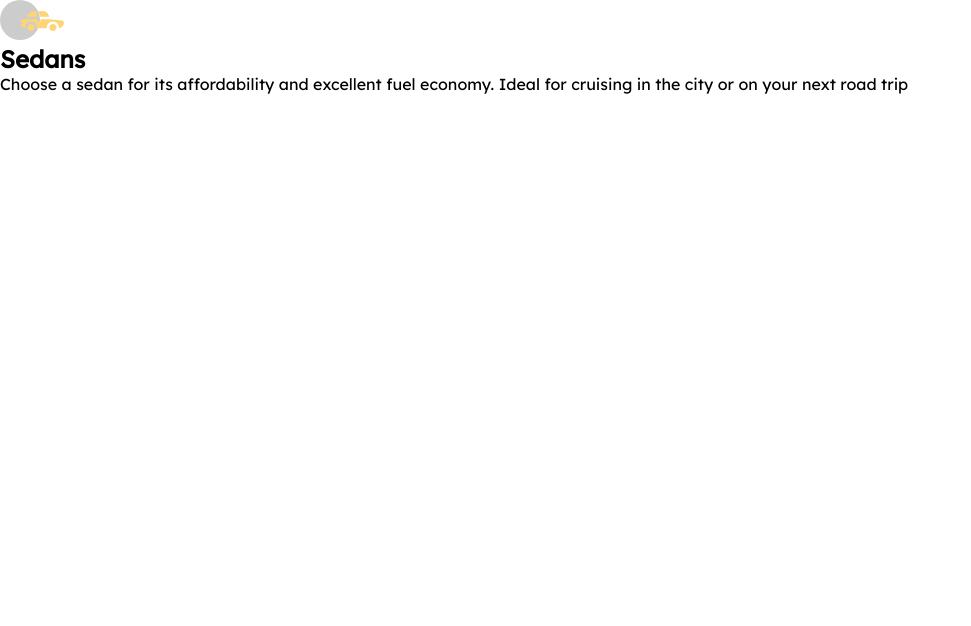
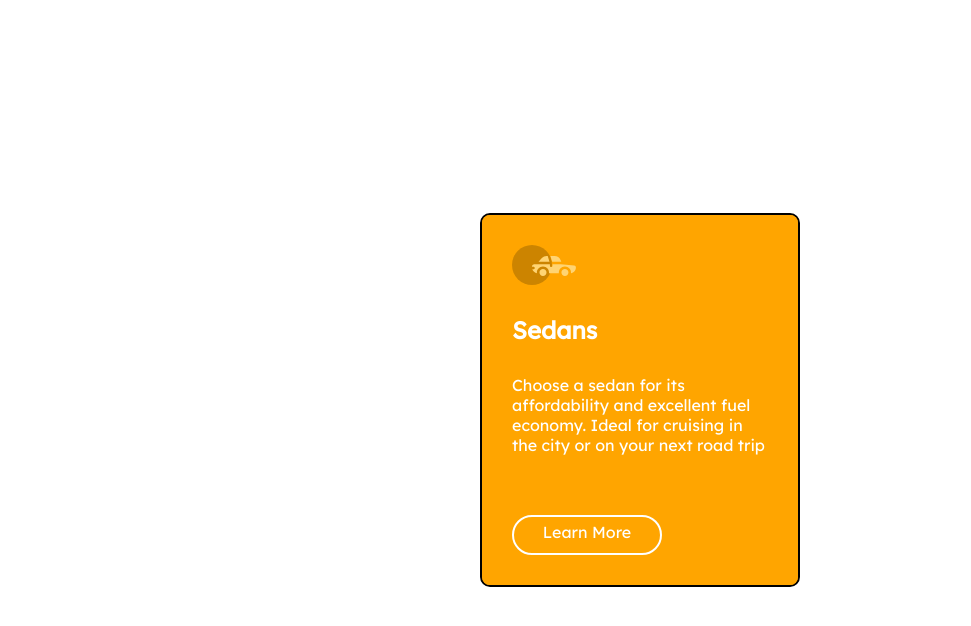
Before and after one commit to Avillegasa/3_column_andres, a React (Vite) app: page / in a window 1280 px wide. Shown: the top 626 px of the page, without its empty margins (0-971 px from the left). Built offline with nearby package versions, Linux system fonts and the light colour scheme.

Commit message:
Tarea progra

```diff
--- a/index.html
+++ b/index.html
@@ -11,7 +11,7 @@
   <link rel="preconnect" href="https://fonts.googleapis.com">
   <link rel="preconnect" href="https://fonts.gstatic.com" crossorigin>
   <link href="https://fonts.googleapis.com/css2?family=Big+Shoulders+Display:wght@700&display=swap" rel="stylesheet">
-  <title>Ejemplo_Andres</title>
+  <title>3_Columms_Andres</title>
 </head>
 
 <body>
--- a/src/App.jsx
+++ b/src/App.jsx
@@ -1,15 +1,16 @@
 import { cars } from './assets/carsAPI'
 import './App.css'
 import Cars from './components/Cars'
-
+import Button from './components/button'
+import Organizmo from './components/organizmo'
 function App() {
-
-
   return (
-    <>
-      <Cars cars={cars} />
-    </>
+    <div>
+      <Organizmo>
+        <Cars cars={cars} />
+        <Button button />
+      </Organizmo>
+    </div>
   )
 }
-
 export default App
--- a/src/components/Cars.jsx
+++ b/src/components/Cars.jsx
@@ -1,15 +1,18 @@
+import React from 'react'
+import './styles/Cars.css'
+function Cars(props)
+{
+    const cars=props.cars
+    console.log(cars)
+    return(
+        <section className='cars'>
+              <div className='orange'>
+                <img src={cars[0].imgUrl} alt={cars[0].title} />
+                <h2>{cars[0].title}</h2>
+                <p>{cars[0].description}</p>
+              </div>
+        </section>
 
-
-function Cars(props) {
-    const cars = props.cars
-    console.log(cars)
-  return (
-    <section>
-        <img src={cars[0].imgUrl} alt={cars[0].title} />
-        <h2>{cars[0].title}</h2>
-        <p>{cars[0].description}</p>
-    </section>
-  )
+    )
 }
-
 export default Cars
--- /dev/null
+++ b/src/components/button.jsx
@@ -0,0 +1,14 @@
+import './styles/Button.css'
+function button(props)
+{
+    const more=props.more
+    return(
+        <section className='button'>
+            <div className='orange-button'>
+                 <p>Learn More</p>
+            </div>
+        </section>
+    )
+
+}
+export default button
--- /dev/null
+++ b/src/components/organizmo.jsx
@@ -0,0 +1,12 @@
+import React from "react";
+import './styles/Organizmo.css'
+function organizmo(props)
+{
+    return(
+        <div className="organizmo-contenedor">
+            {props.children}
+        </div>
+    )
+
+}
+export default organizmo
--- /dev/null
+++ b/src/components/styles/Button.css
@@ -0,0 +1,16 @@
+.button{
+    width: 100%;
+    background-color: orange;
+    display: flex;
+    padding: 30px;
+}
+.orange-button{
+    width: 150px;
+    height: 40px;
+    border: 2px solid white;
+    border-radius: 50px;
+    color: white;
+    padding: 5px;
+    display: flex;
+    justify-content: center;
+}
--- /dev/null
+++ b/src/components/styles/Cars.css
@@ -0,0 +1,12 @@
+.cars{
+    width: 100%;
+}
+.orange{
+    background-color: orange;
+    display: flex;
+    color: white;
+    flex-direction: column;
+    align-items: flex-start;
+    padding: 30px;
+    gap: 30px;
+}
--- /dev/null
+++ b/src/components/styles/Organizmo.css
@@ -0,0 +1,11 @@
+.organizmo-contenedor{
+    border: 2px solid black;
+    border-radius: 10px;
+    width: 25%;
+    background-color: orange;
+    overflow: hidden;
+    position: absolute;
+    top: 50%;
+    left: 50%;
+    transform: translate(-50%,-50%);
+}
```
